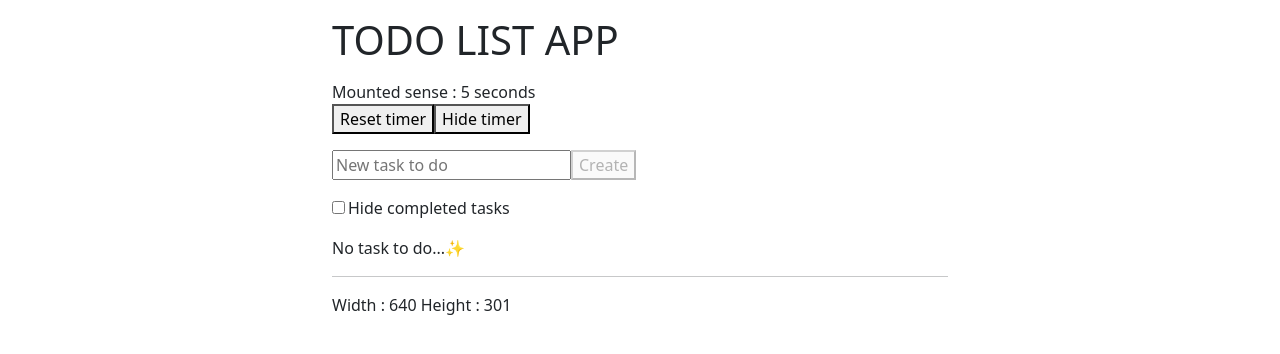
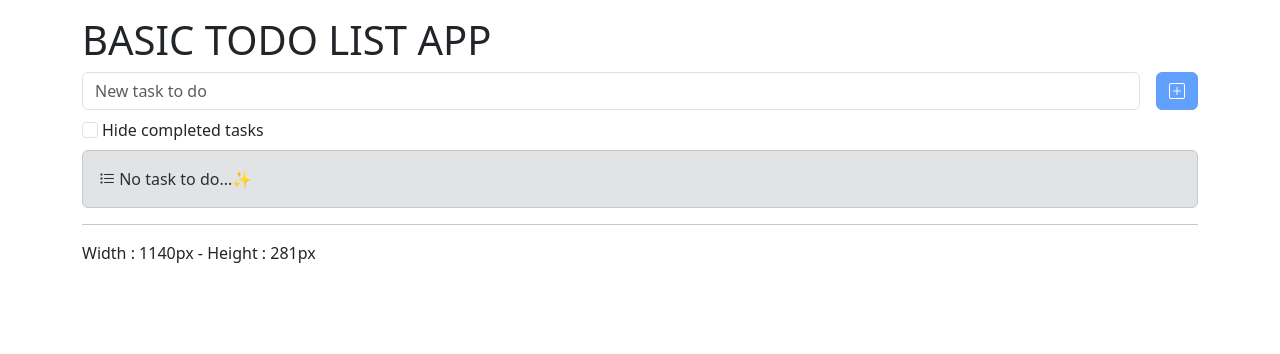
Before and after one commit to NumsRan/vue-basic-todolist, a Vue app: page / in a window 1280 px wide. Shown: the top 354 px of the page. Built offline with nearby package versions, Linux system fonts and the light colour scheme.

Commit message:
refactor App: using bootstrap and bootstrap-icon. Create Timer feature for each todo item

```diff
--- a/src/App.vue
+++ b/src/App.vue
@@ -3,7 +3,6 @@
 
     import Checkbox from './components/Checkbox.vue'
     import Button from './components/Button.vue'
-    import Timer from './components/Timer.vue'
 
     let id = 0
 
@@ -13,8 +12,6 @@
 
     const hideCompleted = ref(false)
 
-    const showTimer = ref(true)
-
     const container = ref(null)
 
     const containerSize = ref({width: 0, height: 0})
@@ -23,12 +20,17 @@
 
     // TODO APP FUNCTION
     const createTask = () => {
+        if(taskName.value.trim().length === 0) {
+            console.log('espace')
+        }
+        else {
             todoList.value.push({
                 id: id++,
                 title: taskName.value,
                 completed: false,
                 date: Date.now()
             })
+        }
 
         taskName.value = ''
     }
@@ -51,7 +53,7 @@
     onMounted(() => {
         getRect = setInterval(() => {
             const Rect = container.value.getBoundingClientRect()
-            containerSize.value = {width: Rect.width, height: Rect.height}
+            containerSize.value = {width: Math.round(Rect.width), height: Math.round(Rect.height)}
         }, 0)
     })
 
@@ -62,50 +64,52 @@
 </script>
 
 <template>
-    <div class="container" ref="container">
-        <h1>TODO LIST APP</h1>
+    <section class="container py-3" ref="container">
+        <h1>BASIC TODO LIST APP</h1>
 
-        <Timer v-if="showTimer"/>
+        <form class="d-flex my-2" @submit.prevent="createTask">
+            <input type="text" placeholder="New task to do" class="form-control me-3" v-model="taskName" required>
             <Button
-            :btnTitle="showTimer? 'Hide timer' : 'Show timer'"
-            @click="showTimer = !showTimer"
-            class="mb-16"
-        />
-
-        <form @submit.prevent="createTask">
-            <input type="text" placeholder="New task to do" v-model="taskName" required>
-            <Button
-                btnTitle="Create"
+                class="btn btn-primary"
+                btnClass="bi bi-plus-square"
                 :disabled="taskName.length === 0"
             />
         </form>
 
-        <div class="toggleState">
+        <div>
             <Checkbox
+                checkboxId="hideCompleted"
                 :todoTitle="hideCompleted? 'Show all tasks' : 'Hide completed tasks'"
+                :isTodoItem="false"
                 v-model="hideCompleted"
             />
         </div>
 
-        <div v-if="sortedAndFilteredTask.length === 0">No task to do...✨</div>
+        <div v-if="sortedAndFilteredTask.length === 0" class="alert alert-secondary my-2">
+            <i class="bi bi-list-task"></i>
+            No task to do...✨
+        </div>
         <div v-else>
-            <p v-if="todoTaskCount > 0">
+            <div v-if="todoTaskCount > 0" class="alert alert-info my-2">
+                <i class="bi bi-list-task"></i>
                 {{ todoTaskCount }} Task{{ todoTaskCount > 1 ? 's' : '' }} to do ⚡️
-            </p>
-            <p v-else>
+            </div>
+            <div v-else class="alert alert-success my-2">
+                <i class="bi bi-check-square-fill"></i>
                 All tasks done ✨
-            </p>
-            <ul>
-                <li v-for="todo in sortedAndFilteredTask" :key="todo.id">
+            </div>
+            <ul class="px-0">
+                <li v-for="todo in sortedAndFilteredTask" :key="todo.id" class="list-group-item list-group-item-action d-flex align-items-center my-2">
                     <Checkbox
+                        :isTodoItem="true"
+                        :checkboxId="todo.id.toString()"
                         :todoTitle="todo.title"
-                        :todoState="todo.completed"
-                        @check="(p) => console.log('checked', p)"
-                        @uncheck="(p) => console.log('unchecked', p)"
+                        :isCompleted="todo.completed"
                         v-model="todo.completed"
                     />
                     <Button
-                        btnTitle="Delete"
+                        class="btn btn-danger btn-sm ms-auto"
+                        btnClass="bi bi-trash-fill"
                         @delete="removeTask(todo.id)"
                     />
                 </li>
@@ -113,33 +117,9 @@
         </div>
 
         <hr>
-        Width : {{ containerSize.width }} Height : {{ containerSize.height }}
-    </div>
+        Width : {{ containerSize.width }}px - Height : {{ containerSize.height }}px
+    </section>
 </template>
 
 <style scoped>
-    .container {
-        width: 50vw;
-        margin: auto;
-    }
-
-    h1 {
-        margin: 16px 0;
-    }
-
-    ul {
-        padding: 0;
-    }
-
-    li {
-        list-style-type: none;
-    }
-
-    .toggleState {
-        margin: 16px 0px;
-    }
-
-    .mb-16 {
-        margin-bottom: 16px;
-    }
 </style>
--- a/src/components/Button.vue
+++ b/src/components/Button.vue
@@ -1,6 +1,6 @@
 <script setup>
     defineProps({
-        btnTitle: String
+        btnClass: String
     })
 
     const emits = defineEmits(['delete'])
@@ -10,5 +10,7 @@
 </script>
 
 <template>
-    <button @click="onClick">{{ btnTitle }}</button>
+    <button @click="onClick">
+        <i :class="btnClass"></i>
+    </button>
 </template>
--- a/src/components/Checkbox.vue
+++ b/src/components/Checkbox.vue
@@ -1,40 +1,44 @@
 <script setup>
+    import Timer from './Timer.vue'
+    import Button from './Button.vue'
+    import { ref } from 'vue'
+
     defineProps({
         todoTitle: String,
-        todoState: Boolean
+        isCompleted: Boolean,
+        checkboxId: String,
+        isTodoItem: Boolean
     })
 
-    const emits = defineEmits(['check', 'uncheck'])
-
-    const onChange = (event) => {
-        if(event.currentTarget.checked) {
-            emits('check', event.currentTarget)
-        }
-        else {
-            emits('uncheck', event.currentTarget)
-        }
-    }
+    const startTimer = ref(false)
 
     const model = defineModel()
 </script>
 
 <template>
-    <label>
-        <input type="checkbox" @change="onChange" v-model="model">
-        <span :class="{completed: todoState}">{{ todoTitle }}</span>
-    </label>
+    <div v-if="isTodoItem" class="d-flex w-100">
+        <input type="checkbox" class="form-check-input me-1" :id="checkboxId" v-model="model">
+        <label :for="checkboxId" class="form-check-label">
+            <span :class="{completed: isCompleted}">{{ todoTitle }}</span>
+        </label>
+        <Timer :isStarted="startTimer" :isCompleted="isCompleted" class="ms-auto me-2"/>
+        <Button
+            :class="startTimer? 'btn btn-danger btn-sm me-2' : 'btn btn-success btn-sm me-2'"
+            :btnClass="startTimer? 'bi bi-stop-circle' : 'bi bi-skip-start-circle-fill'"
+            :disabled="isCompleted"
+            @click="startTimer = !startTimer"
+        />
+    </div>
+    <div v-else>
+        <input type="checkbox" class="form-check-input me-1" :id="checkboxId" v-model="model">
+        <label :for="checkboxId" class="form-check-label">
+            <span :class="{completed: isCompleted}">{{ todoTitle }}</span>
+        </label>
+    </div>
 </template>
 
 <style scoped>
     .completed {
         text-decoration: line-through;
     }
-
-    input[type='checkbox'] {
-        margin-left: 0;
-    }
-
-    span {
-        margin: 0 4px 0  3px
-    }
 </style>
--- a/src/components/Timer.vue
+++ b/src/components/Timer.vue
@@ -1,13 +1,16 @@
 <script setup>
-    import { useTimer } from '@/composable/useTimer';
-    import Button from './Button.vue';
+    import { useTimer } from '@/composable/useTimer'
 
-    const {time, reset} = useTimer()
+    const props = defineProps({
+        isStarted: Boolean,
+        isCompleted: Boolean
+    })
+
+    const { time } = useTimer(props)
 </script>
 
 <template>
     <div ref="div">
-        Mounted sense : {{ time }} second{{ time > 1 ? 's' : '' }}
+        {{ time }} s
     </div>
-    <Button btnTitle="Reset timer" @click="reset"/>
 </template>
--- a/src/composable/useTimer.js
+++ b/src/composable/useTimer.js
@@ -1,31 +1,33 @@
-import { onMounted, onUnmounted, ref } from 'vue'
+import { ref, watch } from 'vue'
 
-export function useTimer(initial = 0) {
-    const time = ref(initial)
+export function useTimer(props) {
+    const time = ref(0)
+    let timer = null
 
-    let timer
+    watch(
+        () => ({ started: props.isStarted, completed: props.isCompleted }),
+        (newState) => {
+            if (newState.started) {
+                console.log('Timer started...')
+                if (!timer) {
+                    timer = setInterval(() => {
+                        time.value++
+                    }, 1000)
+                }
+            } else {
+                console.log('Timer stopped...')
+                clearInterval(timer)
+                timer = null
+            }
 
-    onMounted(() => {
-        timer = setInterval(() => {
-            console.log('Mounted...')
-            time.value++
-        }, 1000)
-    })
+            if (newState.completed) {
+                console.log('Task completed...')
+                clearInterval(timer)
+                timer = null
+            }
+        },
+        { immediate: true }
+    )
 
-    onUnmounted(() => {
-        console.log('Unmounted...')
-        clearInterval(timer)
-    })
-
-    return {
-        time,
-        reset() {
-            clearInterval(timer)
-            timer = setInterval(() => {
-                console.log('Mounted...')
-                time.value++
-            }, 1000)
-            time.value = 0
-        }
-    }
+    return { time }
 }
```
Lines whose indentation alone changed are shown as unchanged.
